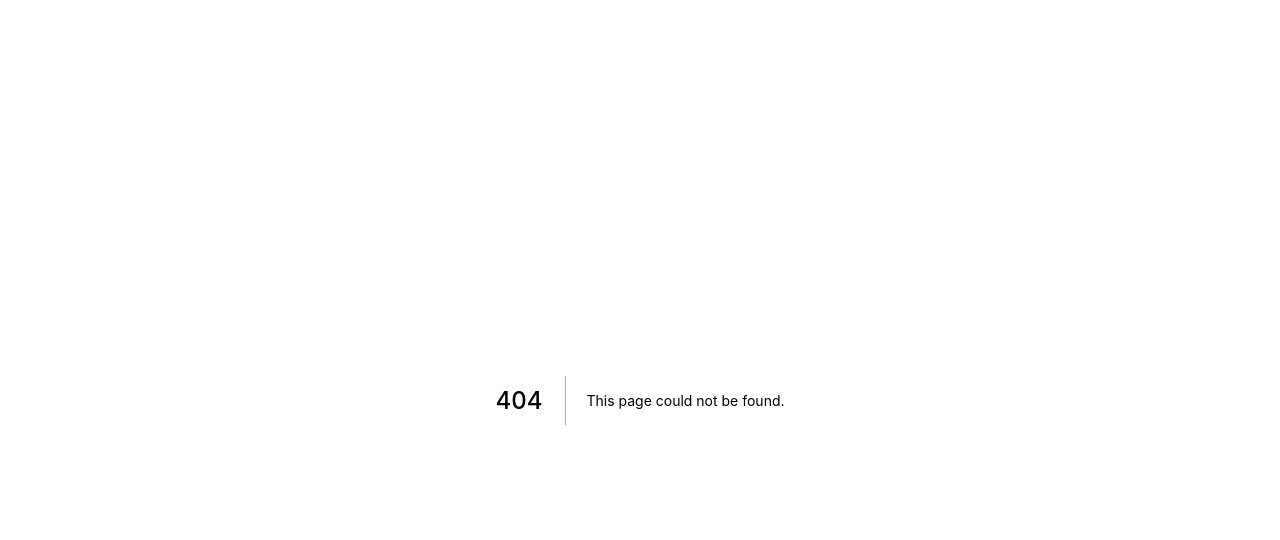
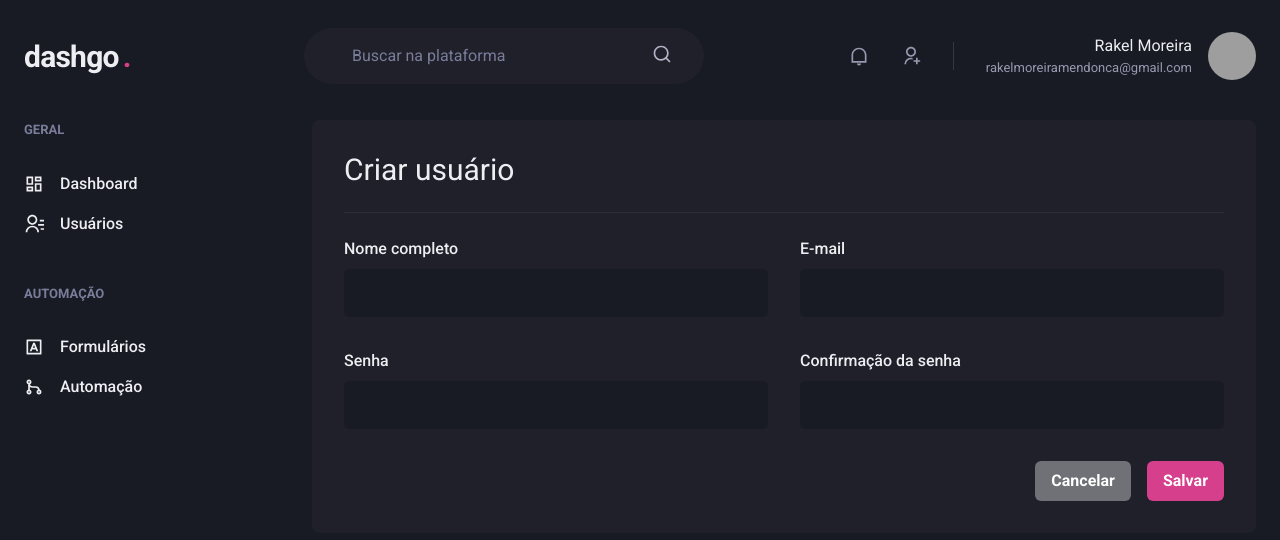
Before and after one commit to rakelmm/Iginite-dashgo, a Next.js app: page /users/create in a window 1280 px wide. Before the commit this address had no page. Shown: the top 540 px of the page. Built offline with nearby package versions, Linux system fonts and the light colour scheme; grey boxes are pictures that could not be loaded.

Commit message:
Página: Form de usuário

```diff
--- /dev/null
+++ b/src/pages/users/create.tsx
@@ -0,0 +1,41 @@
+import { Box, Button, Divider, Flex, Heading, HStack, SimpleGrid, VStack } from "@chakra-ui/react";
+import { Input } from "../../components/Form/Input";
+import { Header } from "../../components/Header";
+import { Sidebar } from "../../components/Sidebar";
+
+export default function CreateUser() {
+    return (
+        <Box>
+            <Header />
+
+            <Flex w="100%" my="6" maxWidth={1480} mx="auto" px="6">
+                <Sidebar />
+
+                <Box flex='1' borderRadius={8} bg='gray.800' p='8'>
+                    <Heading size='lg' fontWeight='normal'>Criar usuário</Heading>
+
+                    <Divider my='6' borderColor='gray.700' />
+
+                    <VStack spacing='8'>
+                        <SimpleGrid minChildWidth='240px' spacing='8' w='100%'>
+                            <Input name="name" label="Nome completo" />
+                            <Input name="email" type='email' label="E-mail" />
+                        </SimpleGrid>
+
+                        <SimpleGrid minChildWidth='240px' spacing='8' w='100%'>
+                            <Input name="password" type='password' label="Senha" />
+                            <Input name="password_confirmation" type='password' label="Confirmação da senha" />
+                        </SimpleGrid>
+                    </VStack>
+
+                    <Flex mt='8' justify='flex-end'>
+                        <HStack spacing='4'>
+                            <Button colorScheme='whiteAlpha'>Cancelar</Button>
+                            <Button colorScheme='pink'>Salvar</Button>
+                        </HStack>
+                    </Flex>
+                </Box>
+            </Flex>
+        </Box>
+    );
+}
```
